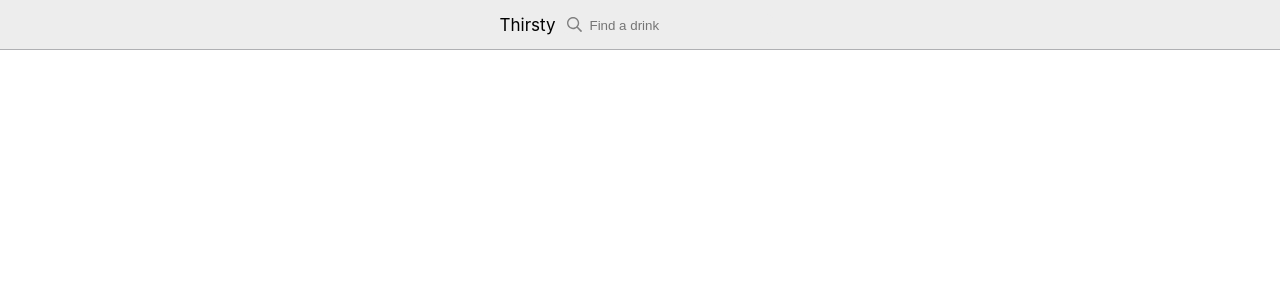
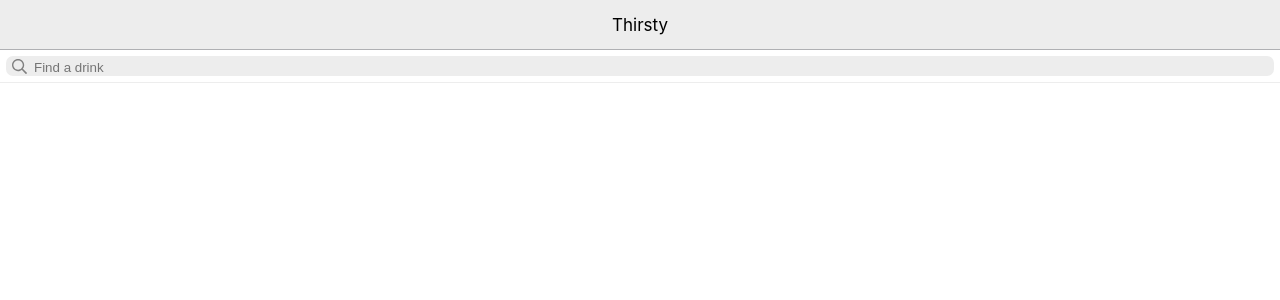
Before and after one commit to nathanahains/thirsty, a Next.js app: page / in a window 1280 px wide. Shown: the top 300 px of the page. Built offline with nearby package versions, Linux system fonts and the light colour scheme.

Commit message:
Reformats NavBar to better display page content/ packaging for styled components persistance

```diff
--- a/organisms/navBar/NavBar.tsx
+++ b/organisms/navBar/NavBar.tsx
@@ -6,12 +6,13 @@ import { Text } from "../../components/atoms/text/Text";
 import NavigationButton from "../../components/molecules/navigationButton/NavigationButton";
 import theme from "../../theme";
 
-const NavBar = ({children}: any) => {
+const NavBar = ({ children }: any) => {
   const router = useRouter();
   const { slug } = router.query;
   const mainText = !slug ? "Thirsty" : slug;
   const { defaultGray, borderGray } = theme.colors;
   return (
+    <>
       <StyledDiv defaultGray={defaultGray}>
         {slug && (
           <div className="left-button">
@@ -23,10 +24,9 @@ const NavBar = ({children}: any) => {
         <div>
           <Text content={`${mainText}`} />
         </div>
-          <div>
+      </StyledDiv>
       {children}
-          </div>
-    </StyledDiv>
+    </>
   );
 };
 
--- a/package.json
+++ b/package.json
@@ -27,6 +27,7 @@
     "@types/node": "17.0.16",
     "@types/react": "17.0.39",
     "babel-loader": "^8.2.3",
+    "babel-plugin-styled-components": "^2.0.2",
     "eslint": "8.8.0",
     "eslint-config-next": "12.0.10",
     "eslint-plugin-storybook": "^0.5.6",
```
Also changed, not shown: .babelrc (added), 1 other file (tests, documents, lock files or other folders). Lines whose indentation alone changed are shown as unchanged.
